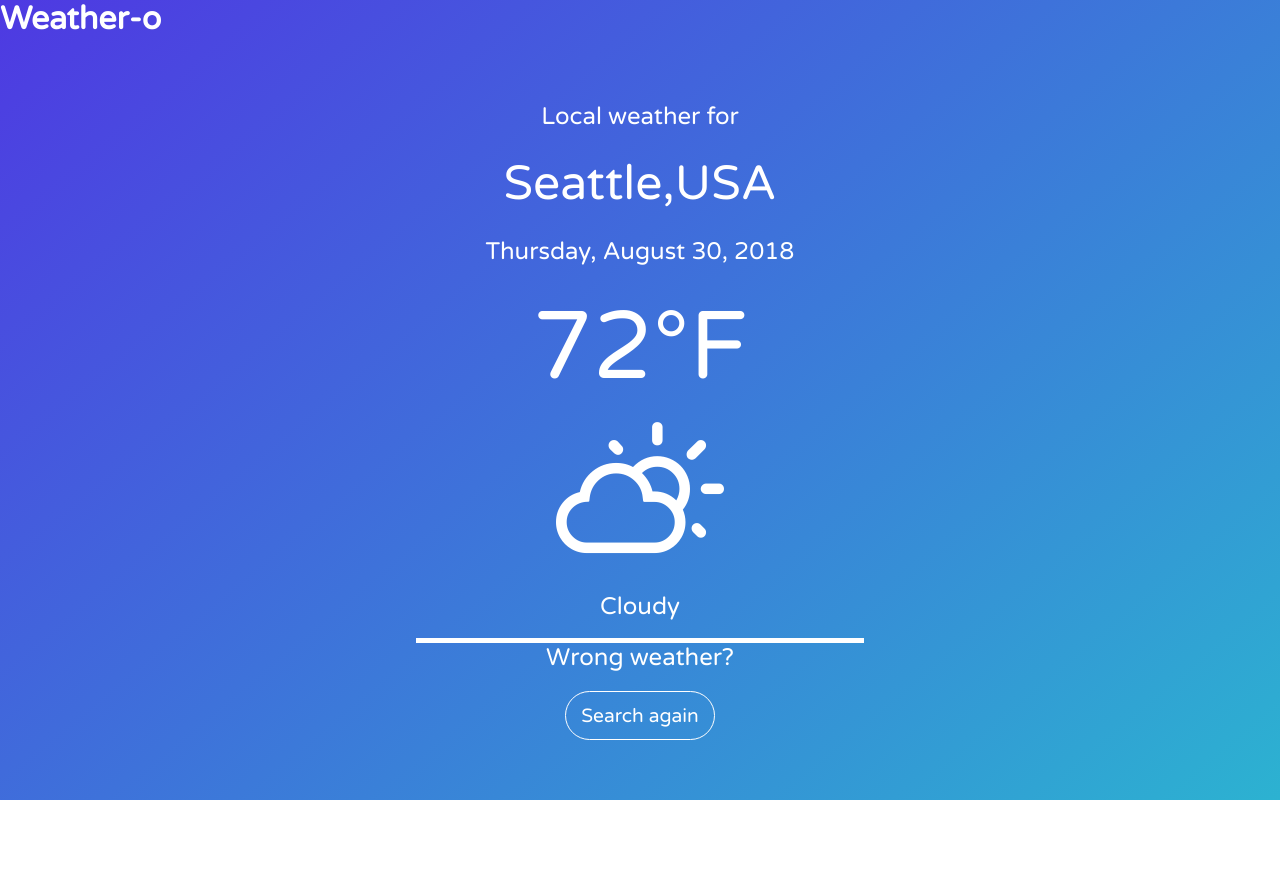
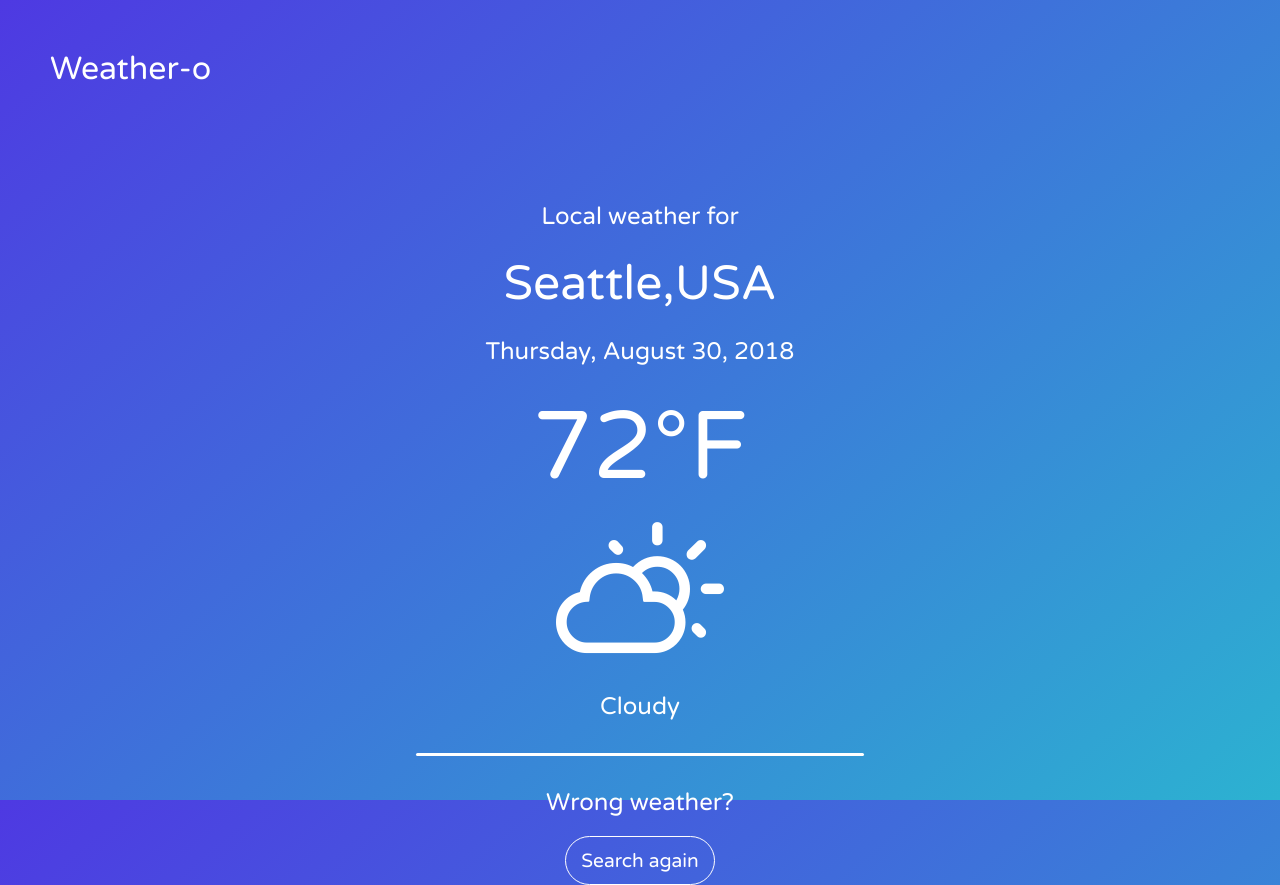
Before and after one commit to partiallymisplaced/team-weather-app, an Angular app: page /current-weather/Seattle in a window 1280 px wide. Before the commit the page ends 800 px from the top, so only its background shows below. Built offline with nearby package versions, Linux system fonts and the light colour scheme.

Commit message:
Adds styling to header component

```diff
--- a/src/app/current-weather/current-weather.component.css
+++ b/src/app/current-weather/current-weather.component.css
@@ -22,9 +22,11 @@
 
 #line{
     background-color: white;
-    height: 5px;
+    height: 3px;
     width: 35%;
     margin: 0 auto;
+    border-radius: 1.5px;
+    margin: 2em auto;
 }
 
 #grades{
--- a/src/app/header/header.component.css
+++ b/src/app/header/header.component.css
@@ -0,0 +1,4 @@
+header h1 {
+    padding: 50px;
+    font-weight: 400;
+}
```
